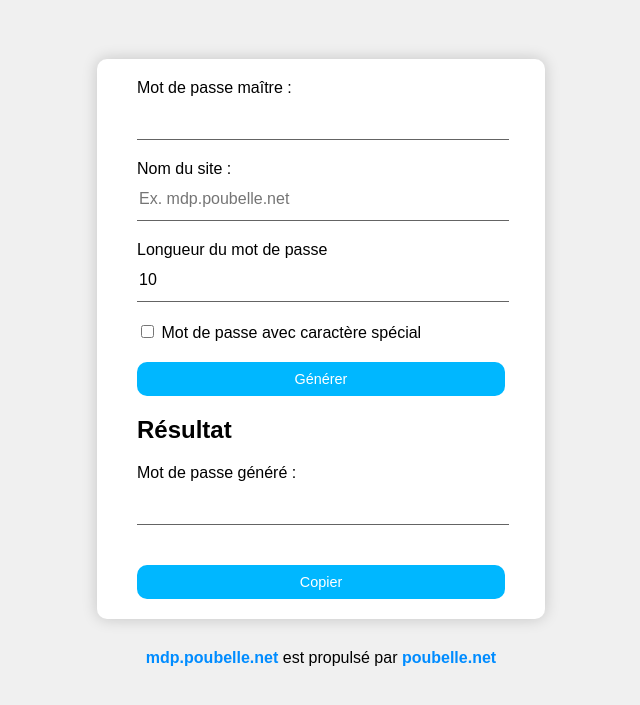
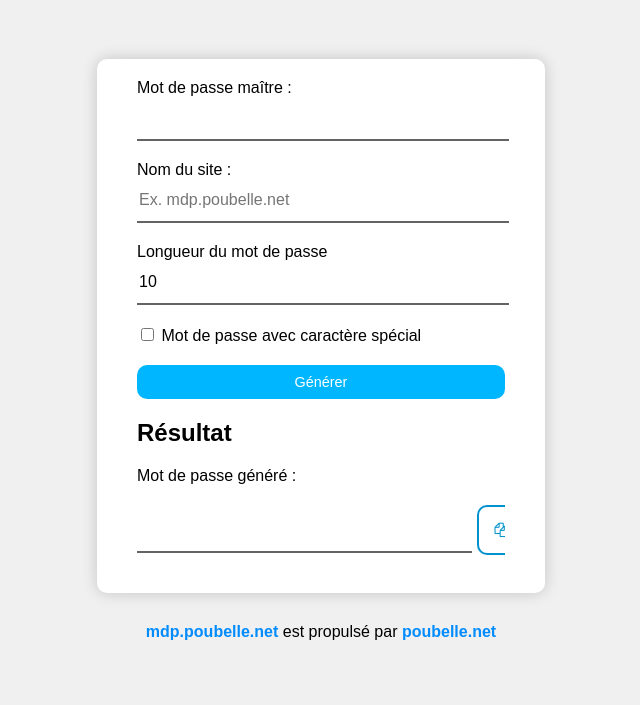
Before and after one commit to Adaoh2/mdp.poubelle.net, a plain HTML site: page index.html in a window 1280 px wide. Shown: the part 79-784 px from the top of the page, without its empty margins (319-959 px from the left). Drawn offline with Linux system fonts and the light colour scheme.

Commit message:
Fixed copy button same line as output

```diff
--- a/index.html
+++ b/index.html
@@ -10,6 +10,8 @@
 	<script src="script.js">
 
 	</script>
+
+	<link rel='stylesheet' href='https://cdnjs.cloudflare.com/ajax/libs/font-awesome/4.7.0/css/font-awesome.min.css'>
 
 </head>
 
@@ -42,15 +44,18 @@
 			<input type="hidden" name="ancien" value="" />
 
 			<br>
+            <!-- MDP Final -->
+            <label for="">
+            <h2>R&eacute;sultat</h2>
+            <label>Mot de passe g&eacute;n&eacute;r&eacute; :</label>
+            <div id="MdpGenere">
+                <input name="password" type="text" readonly id="myInput" />
 
-			<!-- MDP Final -->
-			<label for="">
-			<h2>R&eacute;sultat</h2>
-			<label>Mot de passe g&eacute;n&eacute;r&eacute; :</label>
-			<input name="password" type="text" readonly id="myInput" />
-
-			<!-- Copier le MDP -->
-			<button class="ripple" onclick="copier()">Copier</button>
+                <!-- Bouton copier -->
+                <button id="boutonCopier" onclick="copier()">
+                    <i class="fa fa-copy"></i>
+                </button>
+            </div>
 		</form>
 
 	</div>
--- a/style.css
+++ b/style.css
@@ -26,6 +26,15 @@ body {
 	-webkit-transition: 0.1s;
 }
 
+#MdpGenere {
+    white-space: nowrap;
+    overflow-x: auto;
+}
+
+#myInput {
+    width: 90%;
+}
+
 button {
 	font-weight: 500;
     border-radius: 10px;
@@ -43,9 +52,22 @@ button {
 button:hover {
 	background-color: #00b7ff;
 	transition: ease 0.5s;
-	box-shadow: 0px 0px 25px rgba(0, 0, 0, 0.603);
+	box-shadow: 0px 0px 25px #00b7ff23;
 	z-index: 100;
 	color: #000;
+}
+
+#boutonCopier {
+    height: 50px;
+    width: 50px;
+    background: transparent;
+    border: 2px solid #00b7ff;
+    color: #00b7ff;
+    display: inline-block;
+}
+
+#boutonCopier:hover {
+    background-color: #00b7ff23;
 }
 
 .ripple {
@@ -68,7 +90,7 @@ a {
 
 input:not([type=checkbox]):not([type=radio]), select, textarea {
 	border: none;
-	border-bottom: 1px solid rgb(100, 100, 100);
+	border-bottom: 2px solid rgb(100, 100, 100);
 	-webkit-transition: 0.4s;
 	transition: 0.4s;
 	background: transparent;
@@ -82,7 +104,7 @@ input:not([type=checkbox]):not([type=radio]), select, textarea {
 }
 
 input:not([type=checkbox]):not([type=radio]):focus, select:focus, textarea:focus {
-	border-bottom: 1px solid #00B7FF;
+	border-bottom: 2px solid #00B7FF;
 	-webkit-transition: 0.4s;
 	transition: 0.4s;
 	outline: none;
@@ -116,6 +138,16 @@ footer {
 		width: 87vmin;
 		border-radius: 20px;
 	}
+
+    #myInput {
+        width: 80%;
+    }
+
+    #boutonCopier {
+        height: 50px;
+        width: 50px;
+    }
+
 	input[type=submit] {
 		width: 100%;
 		margin-top: 0;
@@ -125,6 +157,7 @@ footer {
 		height: 100vmax;
 		width: 100vmin;
 	}
+
 	button {
 		font-size: 20px;
 		padding: 1vmax;
@@ -148,13 +181,13 @@ footer {
 	}
 
 	input:not([type=checkbox]):not([type=radio]):focus, select:focus {
-		border-bottom: 1px solid #00B7FF;
+		border-bottom: 2px solid #00B7FF;
 		color: #000;
 	}
 
 	input:not([type=checkbox]):not([type=radio]), select, textarea {
 		color: #000;
-		border-bottom: 1px solid rgb(100, 100, 100);
+		border-bottom: 2px solid rgb(100, 100, 100);
 	}
 
 	button {
@@ -169,6 +202,15 @@ footer {
 		background:#0092cc;
 	}
 
+    #boutonCopier {
+        border: 2px solid #0092cc;
+        color: #0092cc;
+    }
+
+    #boutonCopier:hover {
+        background-color: #00b7ff23;
+    }
+
 	a {
 	color: rgb(0, 140, 255);
 	text-decoration: none;
```
